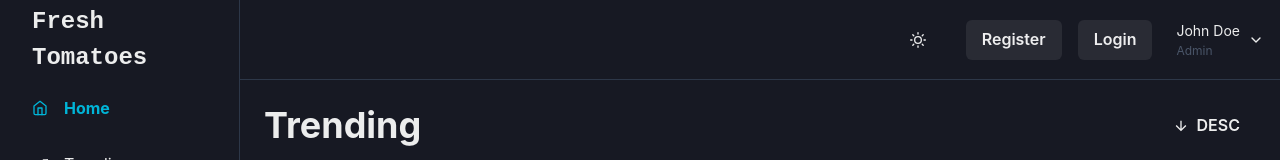
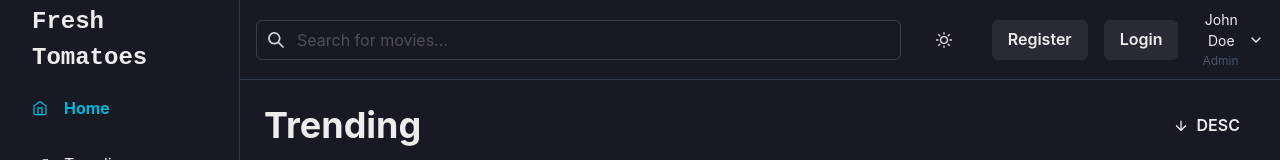
Before and after one commit to tuanthanh201/fresh-tomatoes, a React (Create React App) app in the folder client/: page / in a window 1280 px wide. Shown: the top 160 px of the page. Built offline with nearby package versions, Linux system fonts and the light colour scheme.

Commit message:
Add search bar

```diff
--- a/client/src/components/sidebar/MobileNav.tsx
+++ b/client/src/components/sidebar/MobileNav.tsx
@@ -6,6 +6,9 @@ import {
 	FlexProps,
 	HStack,
 	IconButton,
+	Input,
+	InputGroup,
+	InputLeftElement,
 	Menu,
 	MenuButton,
 	MenuItem,
@@ -15,7 +18,7 @@ import {
 	useColorModeValue,
 	VStack,
 } from '@chakra-ui/react';
-import { MoonIcon, SunIcon } from '@chakra-ui/icons';
+import { MoonIcon, SearchIcon, SunIcon } from '@chakra-ui/icons';
 import { FiChevronDown, FiMenu } from 'react-icons/fi';
 import Login from '../authentication/Login';
 import Register from '../authentication/Register';
@@ -54,6 +57,14 @@ const MobileNav = ({ onOpen, ...rest }: MobileProps) => {
 			>
 				Fresh Tomatoes
 			</Text>
+
+			<InputGroup mr='5'>
+				<InputLeftElement
+					pointerEvents='none'
+					children={<SearchIcon color='gray.300' />}
+				/>
+				<Input type='search' placeholder='Search for movies...' />
+			</InputGroup>
 
 			<HStack spacing={{ base: '0', md: '6' }}>
 				<Button size='md' variant='ghost' onClick={toggleColorMode}>
```
